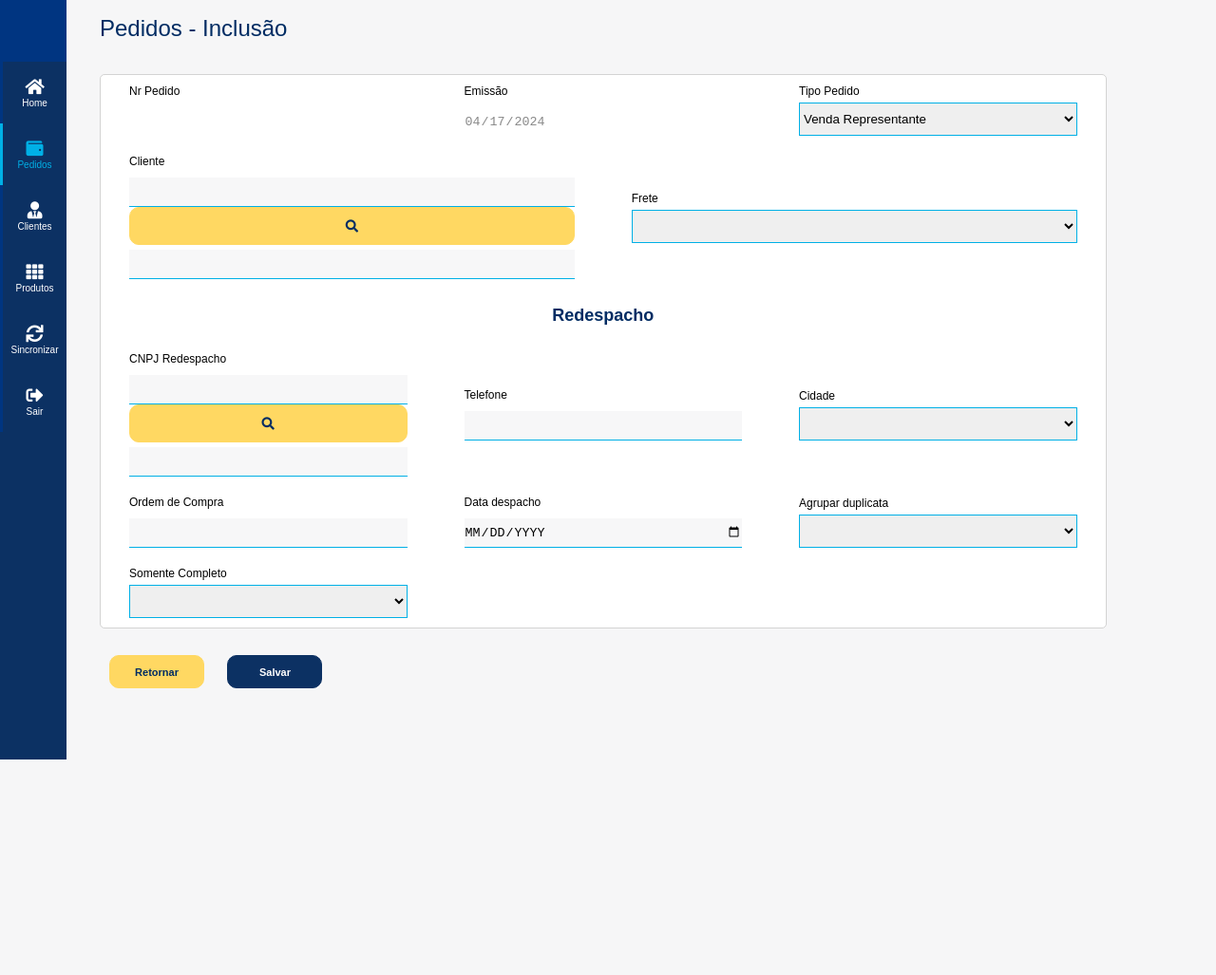
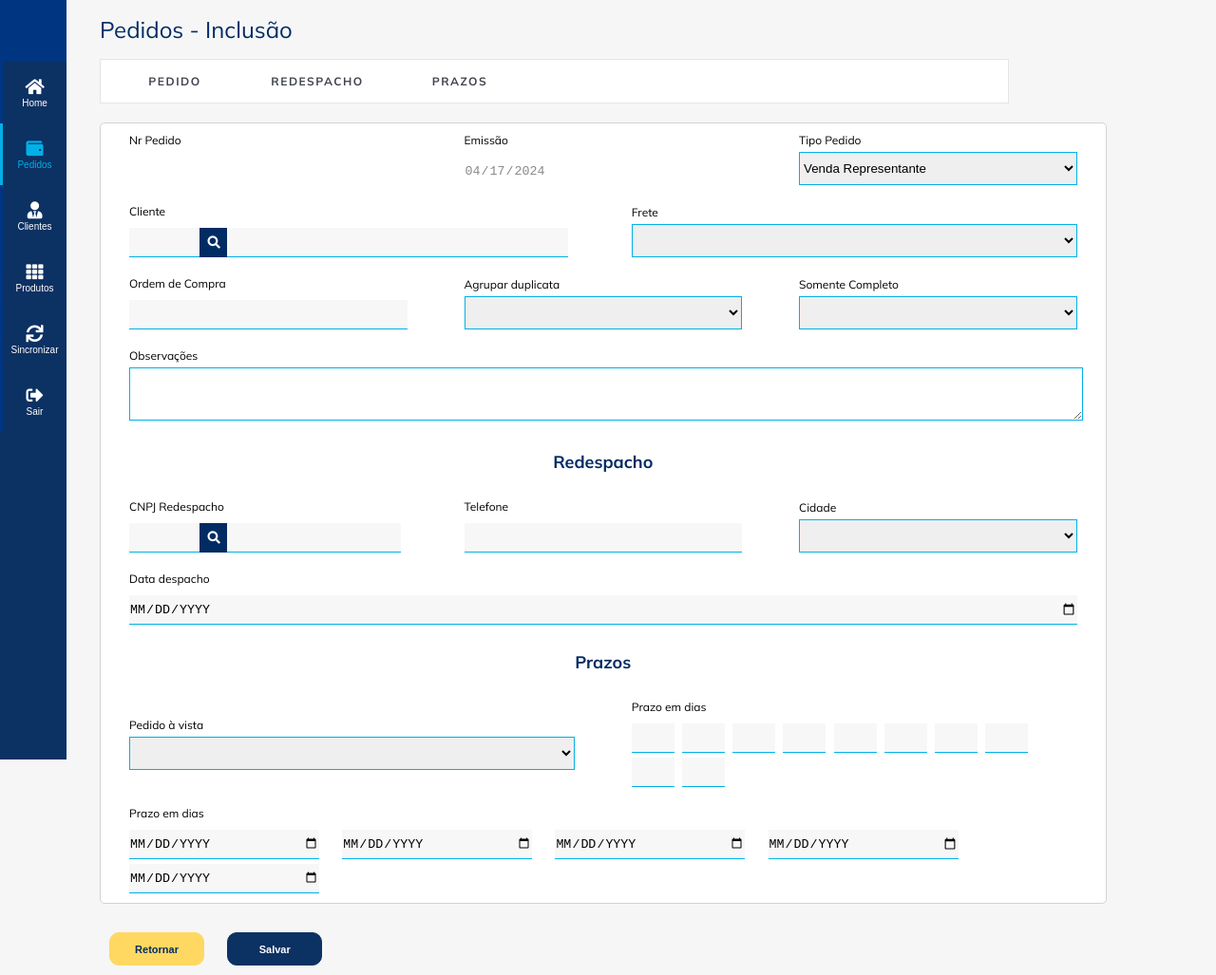
Before and after one commit to eaguiar15/portal, a plain HTML site: page home.html in a window 1280 px wide. Shown: the whole page at 95% size. Before the commit the page ends 800 px from the top, so only its background shows below. Drawn offline with Linux system fonts and the light colour scheme; sample sign-in values are in the browser's storage.

Commit message:
Add files via upload

```diff
--- a/css/portal.css
+++ b/css/portal.css
@@ -121,9 +121,42 @@ select {
     height:50px
 }
 
-.form-lov:first-child input{
-    width:50px;
-    background-color: red;;
+.form-lov input:first-child{
+    width:75px;
+}
+.form-lov button{
+    width:30px;
+    height:31px;
+    border-radius: 0;
+    border:0;
+    background-color: #002c63;
+    color:white;
+    margin-left:-5px;
+    border-bottom:1px solid #002c63;
+
+}
+
+.form-lov button:hover{
+    background-color: #002c63;
+    color:#00b0e6
+
+}
+
+.form-lov input:last-child{
+    width:calc(100% - 75px - 30px - 5px);
+    margin-left:-5px
+}
+
+@media (max-width: 600px) {
+    .form-lov button{
+        width:45px;
+        height:45px;
+    }
+
+    .form-lov input:last-child{
+        width:calc(100% - 75px - 30px - 42px);
+        margin-left:-5px
+    }
 }
 
 .grid-row {
@@ -173,7 +206,7 @@ select {
 
   }
 
-.card{
+.card, .tab{
     background-color: white;
     height:60px;
     width:81%;
@@ -184,6 +217,29 @@ select {
     justify-content: right;
     align-items: center;
 }
+
+.tab{
+    height:45px;
+    border-radius:0;
+    padding-left:3px;
+    justify-content: left;
+
+}
+
+.tab div{
+    width:150px;
+    text-align: center;
+    color:#40444d;
+    font-size:12px;
+    font-weight: 700;
+    letter-spacing: 1.5px;
+    cursor:pointer;
+}
+
+.tab div:hover{
+    background:#00b0e6;
+}
+
 
 .card-grid-header{
     height: 40px;
--- a/home.html
+++ b/home.html
@@ -5,6 +5,7 @@
     <meta name="viewport" content="width=device-width, initial-scale=1.0">
     <link rel="stylesheet" href="css/portal.css">
     <link rel="stylesheet" href="https://use.fontawesome.com/releases/v5.12.1/css/all.css" crossorigin="anonymous">
+    <link href="https://fonts.googleapis.com/css2?family=Mulish:wght@300;400;700&display=swap" rel="stylesheet">
     <link rel="icon" href="icon.png">
     <title>Portal - Xalingo</title>
 </head>
@@ -199,6 +200,11 @@
         </div>
         <div id="painel-pedidos-incluir"  >
              <h1>Pedidos - Inclusão</h1>
+             <div class="tab">
+                    <div class="tab-active">PEDIDO</div>
+                    <div>REDESPACHO</div>
+                    <div>PRAZOS</div>
+             </div>
              <br>
              <div class="painel form" style="background-color: white;" >
                 <form id="form-pedidos">
@@ -238,6 +244,41 @@
                         </div>
                     </div>
                     <div class="grid-row">
+                        <div class="grid-item" >
+                            <label >Ordem de Compra</label>
+                            <div>
+                                <input type="text"  name="P_CD_PESSOA" autocomplete="off">
+                            </div>
+                        </div>
+                        <div class="grid-item" >
+                            <label >Agrupar duplicata</label>
+                            <div>
+                                <select>
+                                    <option></option>
+                                    <option>Sim</option>
+                                    <option>Não</option>
+                                </select>
+                            </div>
+                        </div>
+                        <div class="grid-item" >
+                            <label >Somente Completo</label>
+                            <div>
+                                <select>
+                                    <option></option>
+                                    <option>Sim</option>
+                                    <option>Não</option>
+                                </select>
+                            </div>
+                        </div>
+
+                    </div>
+                    <div class="grid-row">
+                        <div class="grid-item" >
+                            <label >Observações</label>
+                            <div><textarea></textarea></div>
+                        </div>
+                    </div>
+                    <div class="grid-row">
                         <h3 style="text-align: center;">Redespacho</h1>
                     </div>
                     <div class="grid-row">
@@ -265,20 +306,20 @@
                         </div>
                     </div>
                     <div class="grid-row">
-                        <div class="grid-item" >
-                            <label >Ordem de Compra</label>
-                            <div>
-                                <input type="text"  name="P_CD_PESSOA" autocomplete="off">
-                            </div>
-                        </div>
+
                         <div class="grid-item" >
                             <label >Data despacho</label>
                             <div>
                                 <input type="date"  name="P_CD_PESSOA" autocomplete="off">
                             </div>
                         </div>
+                    </div>
+                    <div class="grid-row">
+                        <h3 style="text-align: center;">Prazos</h1>
+                    </div>
+                    <div class="grid-row">
                         <div class="grid-item" >
-                            <label >Agrupar duplicata</label>
+                            <label >Pedido à vista</label>
                             <div>
                                 <select>
                                     <option></option>
@@ -288,17 +329,34 @@
                             </div>
                         </div>
                         <div class="grid-item" >
-                            <label >Somente Completo</label>
+                            <label >Prazo em dias</label>
                             <div>
-                                <select>
-                                    <option></option>
-                                    <option>Sim</option>
-                                    <option>Não</option>
-                                </select>
+                                <input type="number"  name="P_CD_PESSOA" autocomplete="off" style="width:45px;margin-right:4px" step="10">
+                                <input type="number"  name="P_CD_PESSOA" autocomplete="off" style="width:45px;margin-right:4px" step="10">
+                                <input type="number"  name="P_CD_PESSOA" autocomplete="off" style="width:45px;margin-right:4px" step="10">
+                                <input type="number"  name="P_CD_PESSOA" autocomplete="off" style="width:45px;margin-right:4px" step="10">
+                                <input type="number"  name="P_CD_PESSOA" autocomplete="off" style="width:45px;margin-right:4px" step="10">
+                                <input type="number"  name="P_CD_PESSOA" autocomplete="off" style="width:45px;margin-right:4px" step="10">
+                                <input type="number"  name="P_CD_PESSOA" autocomplete="off" style="width:45px;margin-right:4px" step="10">
+                                <input type="number"  name="P_CD_PESSOA" autocomplete="off" style="width:45px;margin-right:4px" step="10">
+                                <input type="number"  name="P_CD_PESSOA" autocomplete="off" style="width:45px;margin-right:4px" step="10">
+                                <input type="number"  name="P_CD_PESSOA" autocomplete="off" style="width:45px;margin-right:4px" step="10">
+                            </div>
+                        </div>
+
+                    </div>
+                    <div class="grid-row">
+                        <div class="grid-item" >
+                            <label >Prazo em dias</label>
+                            <div>
+                                <input type="date"  name="P_CD_PESSOA" autocomplete="off" style="width:200px;margin-right:20px;">
+                                <input type="date"  name="P_CD_PESSOA" autocomplete="off" style="width:200px;margin-right:20px;">
+                                <input type="date"  name="P_CD_PESSOA" autocomplete="off" style="width:200px;margin-right:20px;">
+                                <input type="date"  name="P_CD_PESSOA" autocomplete="off" style="width:200px;margin-right:20px;">
+                                <input type="date"  name="P_CD_PESSOA" autocomplete="off" style="width:200px;margin-right:20px;">
                             </div>
                         </div>
                     </div>
-
                 </form>
 
             </div>
@@ -458,7 +516,7 @@
                         <div class="grid-item" >
                             <label >Cidade</label>
                             <div>
-                                <select name="P_ID_CIDADE">
+                                <select name="P_ID_CIDADE" placeholder="Informe a unidade federativa primeiro">
                                     <option></option>
                                 </select>
                             </div>
--- a/js/main.js
+++ b/js/main.js
@@ -182,3 +182,23 @@ function showMessage(pMessage,pStatus){
         elem.style.display = "none";
     }, 10000);
 }
+
+var divs = document.querySelectorAll('div.tab');
+
+// Itera sobre as divs encontradas
+divs.forEach(function(div) {
+    items = div.parentNode.querySelectorAll('div.tab-item');
+
+    for(let a = 0 ; a < div.children.length ; a++){
+        div.children[a].addEventListener('click', function() {
+            for (let b = 0; b < div.children.length; b++) {
+                div.children[b].classList.remove('tab-active');
+            }
+            this.classList.add('tab-active');
+            for(let b = 0 ; b < items.length ; b ++){
+                items[b].style.display = "none";
+            }
+            items[a].style.display = "";
+        });
+    }
+});
```
